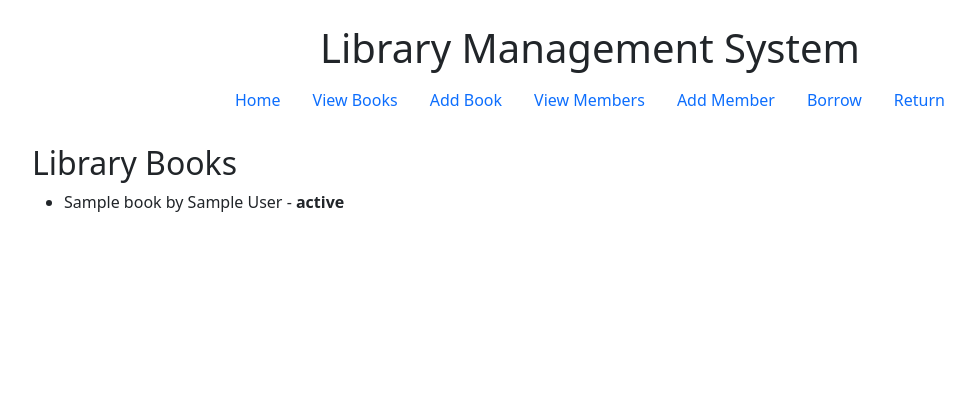
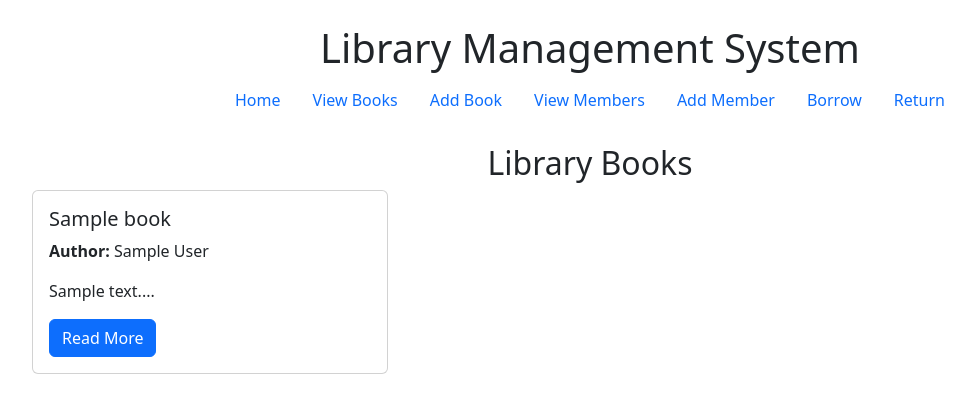
Before and after one commit to Isma3l-19/Library-Management-System, a Flask app: page /books in a window 1280 px wide. Shown: the top 413 px of the page, without its empty margins (50-1025 px from the left). Run offline with Flask 3, Linux system fonts and the light colour scheme; tables that the repository leaves empty hold one stand-in row (values such as "Sample post").

Commit message:
enhance book management features with improved UI, optional content URL, and better feedback for empty book lists

```diff
--- a/library-management/routes.py
+++ b/library-management/routes.py
@@ -100,10 +100,11 @@ def logout():
     return redirect(url_for("routes.index"))
 
 
-# 📌 View All Books
 @app.route("/books")
 def books_page():
     books = Book.query.all()
+    if not books:
+        flash("No books found!", "info")
     return render_template("books.html", books=books)
 
 
@@ -133,16 +134,15 @@ def add_book():
         isbn = request.form["isbn"]
         category = request.form["category"]
         summary = request.form["summary"]
-        content_url = request.form["content_url"]
+        content_url = request.form.get("content_url", None)
 
-        new_book = Book(title=title, author=author, isbn=isbn, category=category, summary=summary, content_url=content_url)
+        new_book = Book(title=title, author=author, isbn=isbn, category=category, summary=summary, content_url=content_url, status="Available")
         db.session.add(new_book)
         db.session.commit()
         flash("Book added successfully!", "success")
         return redirect(url_for("routes.books_page"))
 
     return render_template("add_book.html")
-
 
 # 📌 Add a Member (Admins Only)
 @app.route("/add-member", methods=["GET", "POST"])
--- a/library-management/templates/books.html
+++ b/library-management/templates/books.html
@@ -1,12 +1,25 @@
 {% extends "base.html" %}
 
-{% block title %}Books - Library{% endblock %}
+{% block title %}Library Books{% endblock %}
 
 {% block content %}
-    <h2>Library Books</h2>
-    <ul>
-        {% for book in books %}
-        <li>{{ book.title }} by {{ book.author }} - <strong>{{ book.status }}</strong></li>
-        {% endfor %}
-    </ul>
+    <h2 class="text-center">Library Books</h2>
+    {% if books %}
+        <div class="row">
+            {% for book in books %}
+            <div class="col-md-4">
+                <div class="card mb-3">
+                    <div class="card-body">
+                        <h5 class="card-title">{{ book.title }}</h5>
+                        <p class="card-text"><strong>Author:</strong> {{ book.author }}</p>
+                        <p class="card-text">{{ book.summary[:100] }}...</p>
+                        <a href="{{ url_for('routes.view_book', book_id=book.id) }}" class="btn btn-primary">Read More</a>
+                    </div>
+                </div>
+            </div>
+            {% endfor %}
+        </div>
+    {% else %}
+        <p>No books available.</p>
+    {% endif %}
 {% endblock %}
```
Also changed, not shown: library-management/templates/add_book.html (+11 -3 lines).
